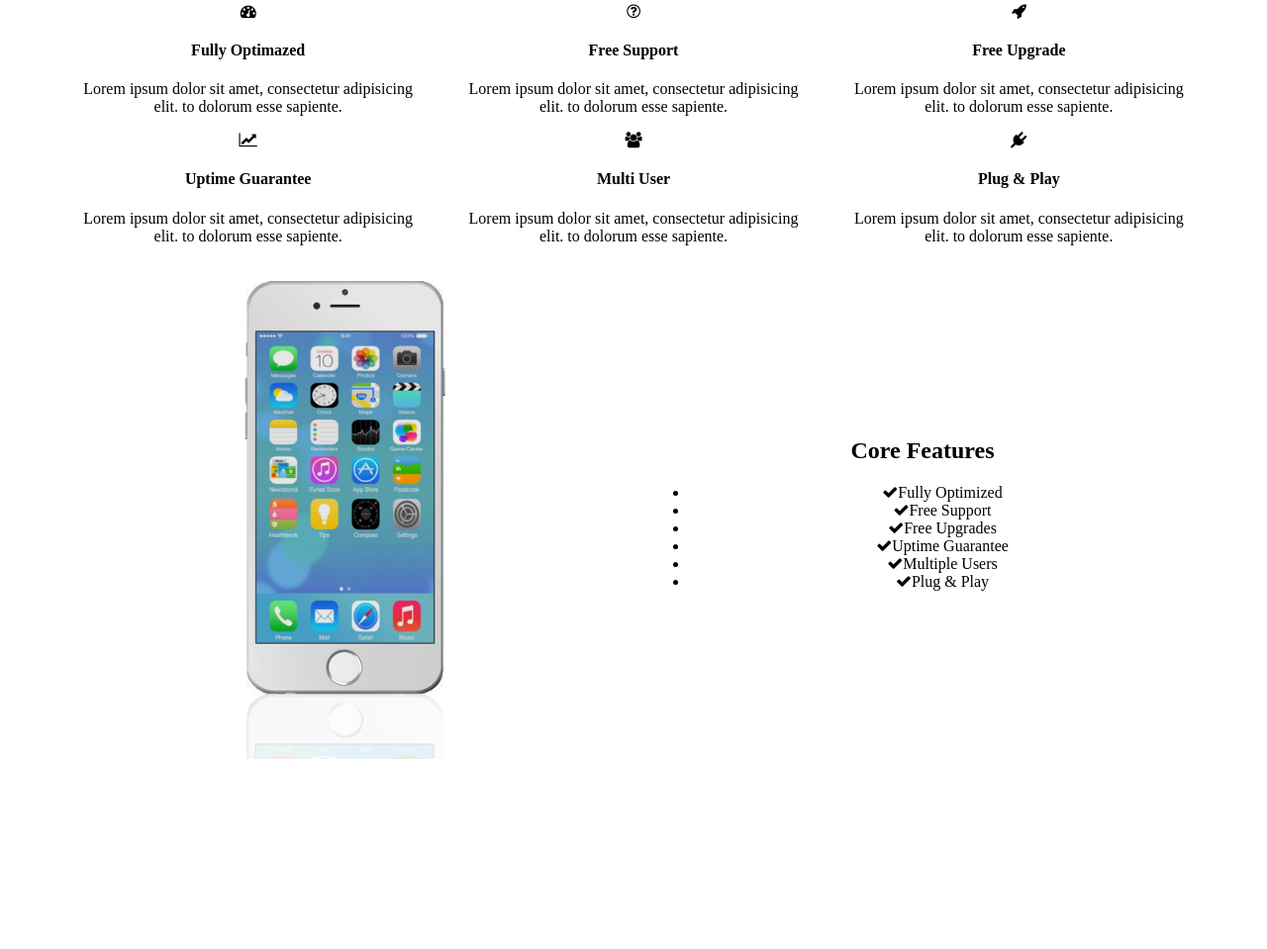
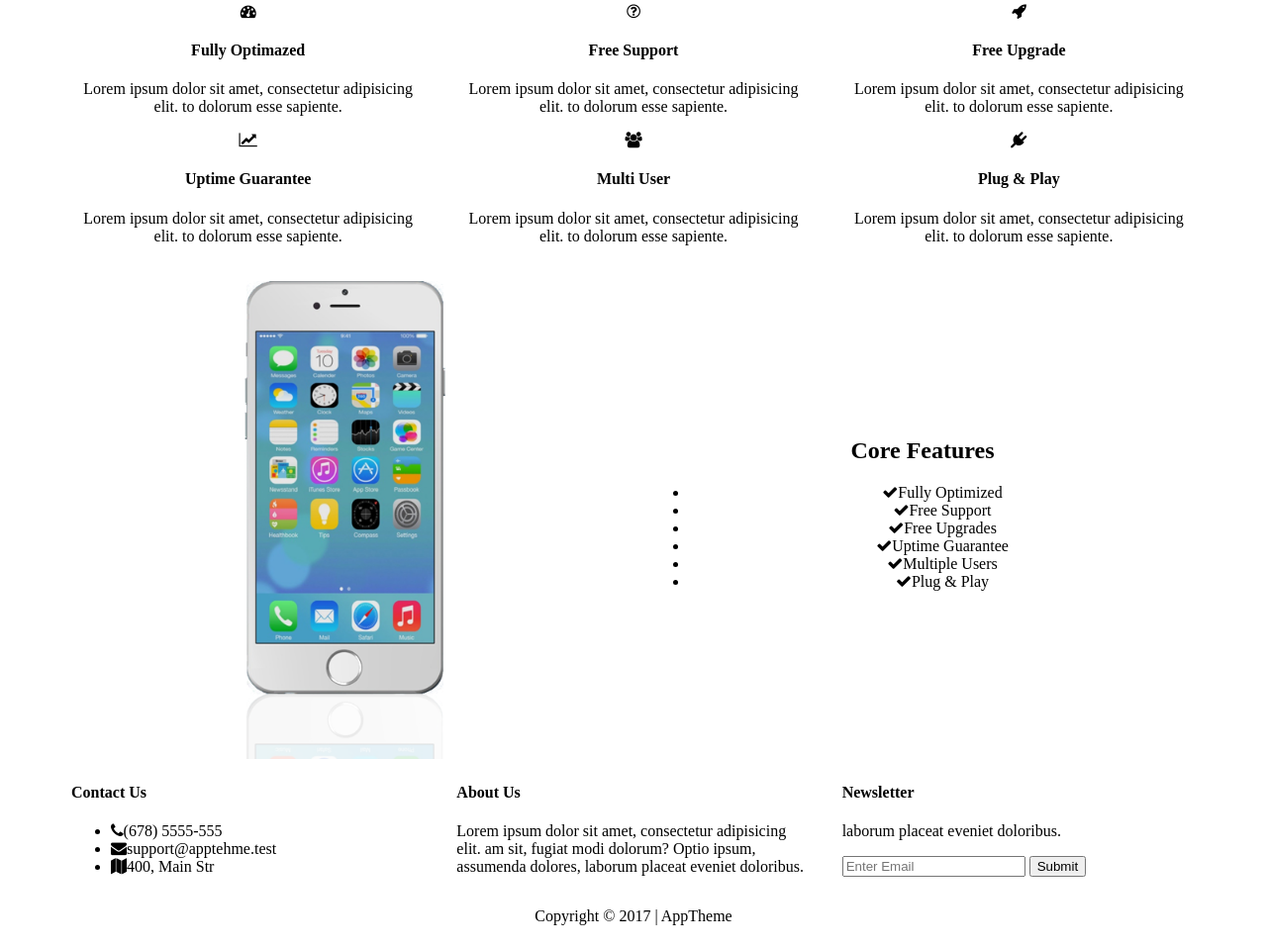
Before and after one commit to Ivan5/apptheme, a plain HTML site: page index.html in a window 1280 px wide. Shown: the part 311-1270 px from the top of the page at 99% size. Before the commit the page ends 1090 px from the top, so only its background shows below. Drawn offline with Linux system fonts and the light colour scheme.

Commit message:
Added company and footer markup

```diff
--- a/index.html
+++ b/index.html
@@ -107,5 +107,43 @@
         </div>
       </div>
     </section>
+    <!--Company-->
+    <section id="company">
+      <div class="container">
+        <div class="row">
+          <div class="col-xs-12 col-sm-4 col-md-4 col-lg-4">
+            <h4>Contact Us</h4>
+            <ul>
+              <li><i class="fa fa-phone"></i>(678) 5555-555</li>
+              <li><i class="fa fa-envelope"></i>support@apptehme.test</li>
+              <li><i class="fa fa-map"></i>400, Main Str</li>
+            </ul>
+          </div>
+          <div class="col-xs-12 col-sm-4 col-md-4 col-lg-4">
+            <h4>About Us</h4>
+            <p>Lorem ipsum dolor sit amet, consectetur adipisicing elit.
+              am sit, fugiat modi dolorum? Optio ipsum, assumenda dolores, laborum placeat eveniet doloribus.</p>
+          </div>
+          <div class="col-xs-12 col-sm-4 col-md-4 col-lg-4">
+            <h4>Newsletter</h4>
+            <p>laborum placeat eveniet doloribus.</p>
+            <form>
+              <input type="text" name="email" placeholder="Enter Email">
+              <button type="submit" name="submit">Submit</button>
+            </form>
+          </div>
+        </div>
+      </div>
+    </section>
+    <!--Footer-->
+    <footer id="main-footer">
+      <div class="container">
+        <div class="row center-xs center-sm center-md center-lg">
+          <div class="col-xs-12 col-sm-12 col-md-12 col-lg-12">
+            <p>Copyright &copy; 2017 | AppTheme</p>
+          </div>
+        </div>
+      </div>
+    </footer>
   </body>
 </html>
```
